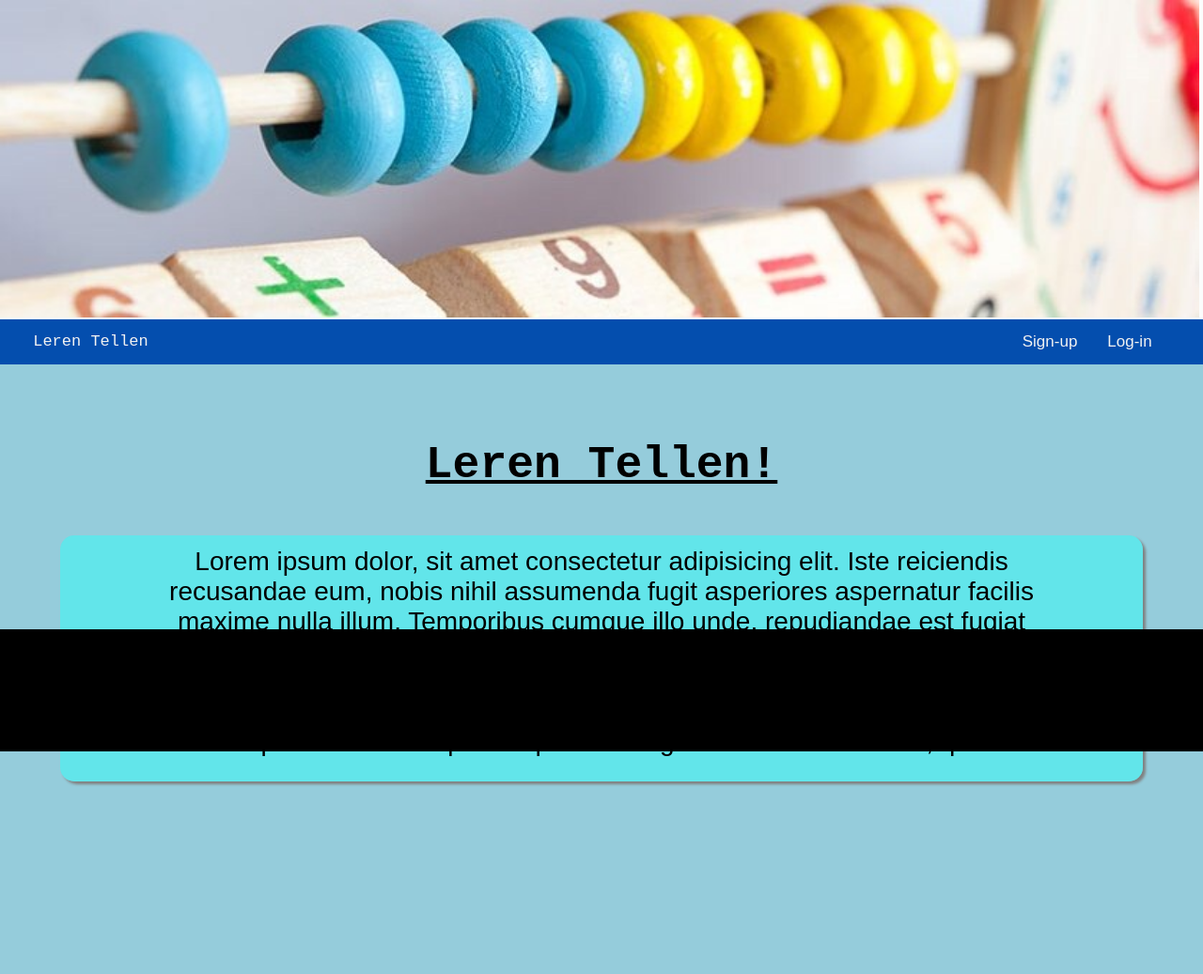
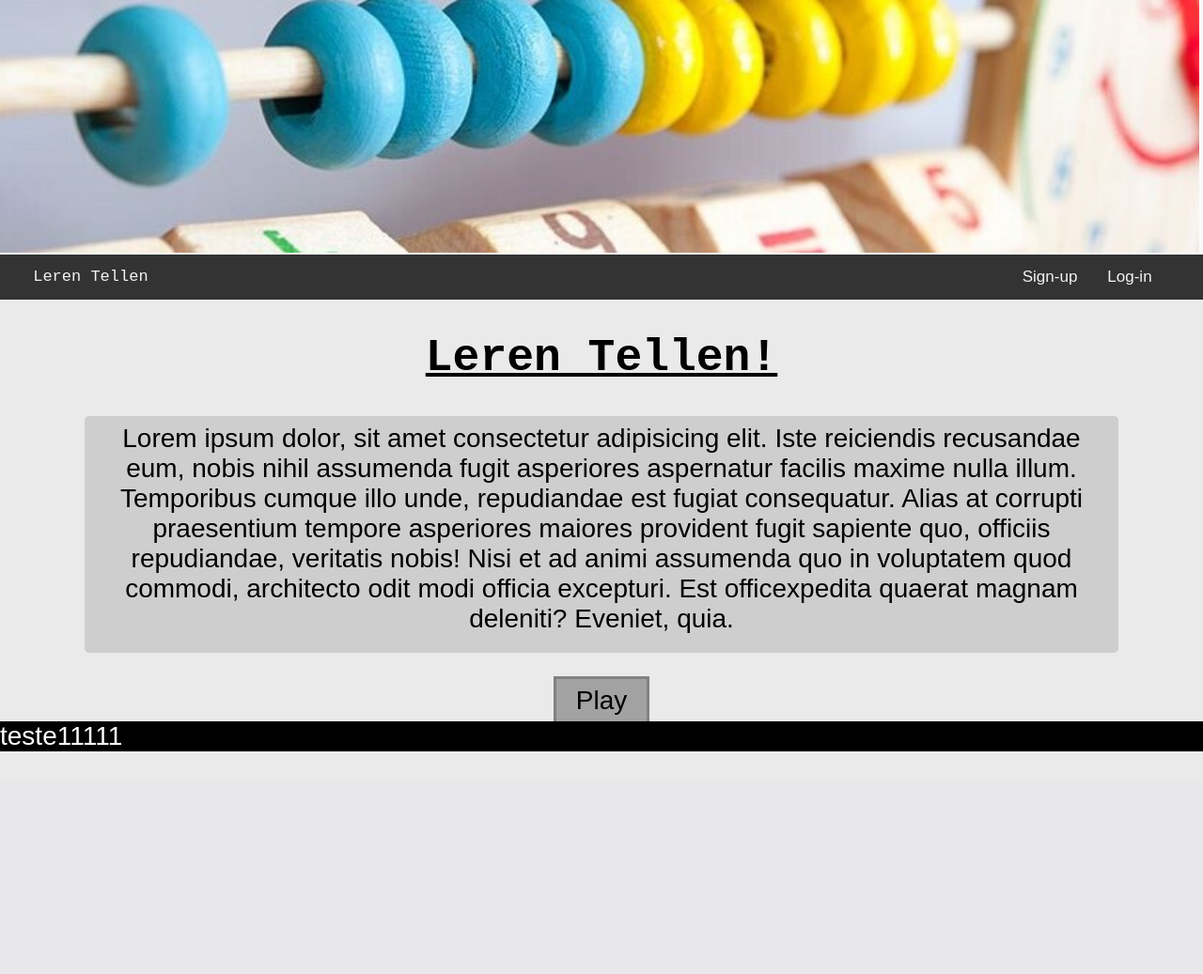
Before and after one commit to duck420x/LerenTellenB2, a PHP site: page / in a window 1280 px wide. Shown: the whole page at 94% size. After the commit the page ends 800 px from the top, so only its background shows below. Run offline with PHP 8.4, Linux system fonts and the light colour scheme.

Commit message:
homapgae af

```diff
--- a/css/style.css
+++ b/css/style.css
@@ -1,7 +1,8 @@
 body {
   margin: 0;
   font-size: 28px;
-  font-family: Arial, Helvetica, sans-serif;background-color: #51acc59a;
+  font-family: Arial, Helvetica, sans-serif;
+  background-color: rgba(193, 193, 193, 0.331);
 }
 
 .header {
@@ -11,7 +12,7 @@
 
 #navbar {
   overflow: hidden;
-  background-color: rgb(4, 78, 174);
+  background-color: #333333;
   position: sticky;
   top: 0;
 }
@@ -29,9 +30,9 @@
 }
 
 #navbar a:hover {
-  background-color: #5ccffcd1;
-  color: rgb(0, 0, 0);
-  border-radius: 10px;
+  background-color: #656565bb;
+  color: white;
+  border-radius: 5px;
 }
 
 
@@ -72,22 +73,36 @@
     font-weight: 550;
     font-family: 'Courier New', Courier, monospace;
     text-decoration: underline;
+    margin-top: -1%;
 }
 main{
   text-align: center;
 }
 .InfoHome{
-  margin: 0% 5% 0% 5%;
-  box-shadow: 3px 3px 3px  grey;
-  background-color: rgba(71, 243, 243, 0.642);
-  padding: 1% 2% 2% 2%;
-  border-radius: 15px;
+  margin: -1% 7% 0% 7%;
+  background-color: #a9a9a96c;
+  padding: 1% 0% 2% 0%;
+  border-radius: 5px;
 }
 .info{
-  margin: 0% 5% 0% 5%;
+  margin: -0.5% 2% -0.5% 2%;
 }
 footer{
   background-color: black;
   bottom: 0%;
   position: sticky;
+  height: 5%;
 }
+.knop{
+  background-color: #65656589;
+  margin: 2% 46% 2% 46%;
+  padding: 0.5% 0 0.5% 0;
+  transition-duration: 500ms;
+  border: 3px solid #65656589;
+}
+.knop:hover{
+border-radius: 10px;
+background-color: #65656539;
+border: 3px solid #65656539;
+padding: -1%;
+}
--- a/index.html
+++ b/index.html
@@ -21,8 +21,7 @@
         <a href="javascript:void(0)">Log-in</a>
         </div></div>
 
-        <div class="content">
-      </div>
+
     <main>
         <div id="titleHome">
         <p>Leren Tellen!</p></div>
@@ -30,10 +29,10 @@
         <p class="info">Lorem ipsum dolor, sit amet consectetur adipisicing elit. Iste reiciendis recusandae eum, nobis nihil assumenda fugit asperiores aspernatur facilis maxime nulla illum. Temporibus cumque illo unde, repudiandae est fugiat consequatur.
         Alias at corrupti praesentium tempore asperiores maiores provident fugit sapiente quo, officiis repudiandae, veritatis nobis! Nisi et ad animi assumenda quo in voluptatem quod commodi, architecto odit modi officia excepturi.
         Est officexpedita quaerat magnam deleniti? Eveniet, quia.</p></div>
-
+        <p class="knop">Play</p>
     </main>
     <footer>
-        <h1>opdr <br> test ß</h1>
+        <p style="margin-bottom: -5%; color:white;">teste11111</p>
     </footer>
 
 </body>
```
Also changed, not shown: images/background101.jpeg, 1 other file.
